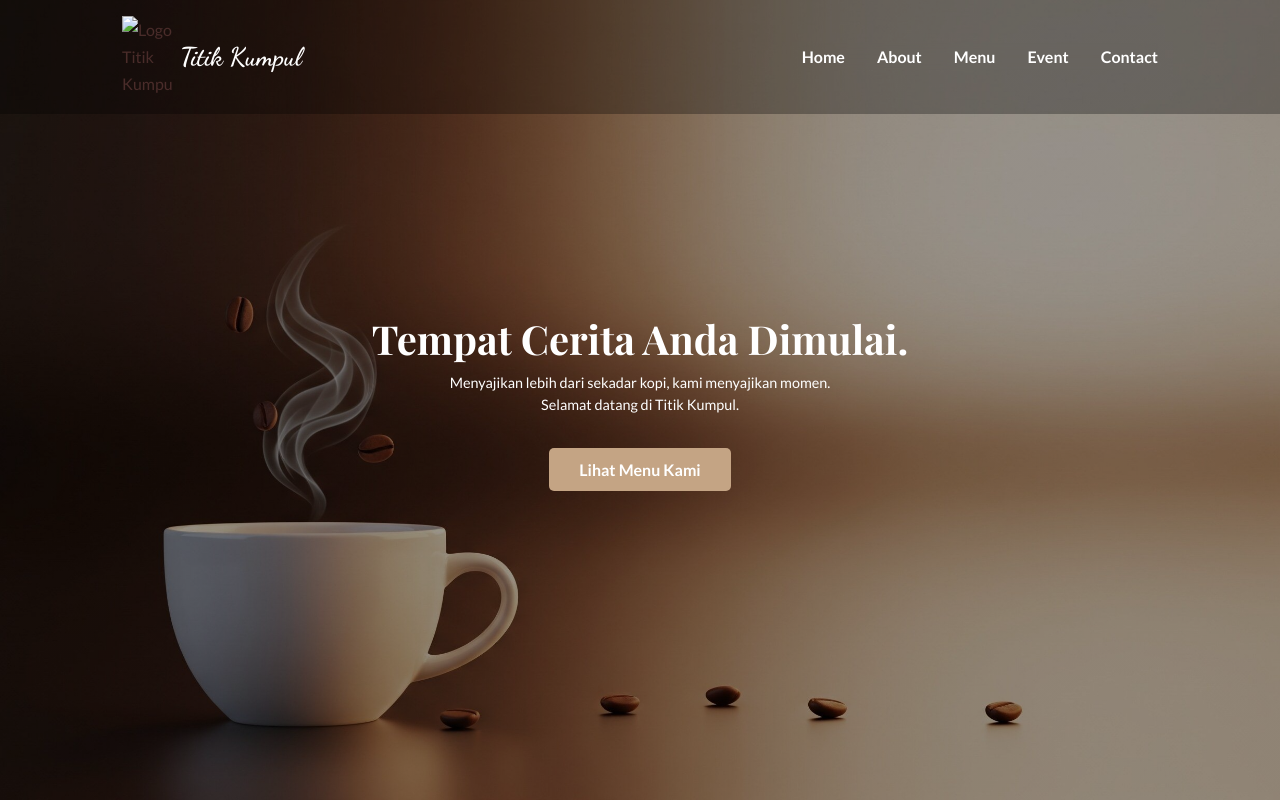
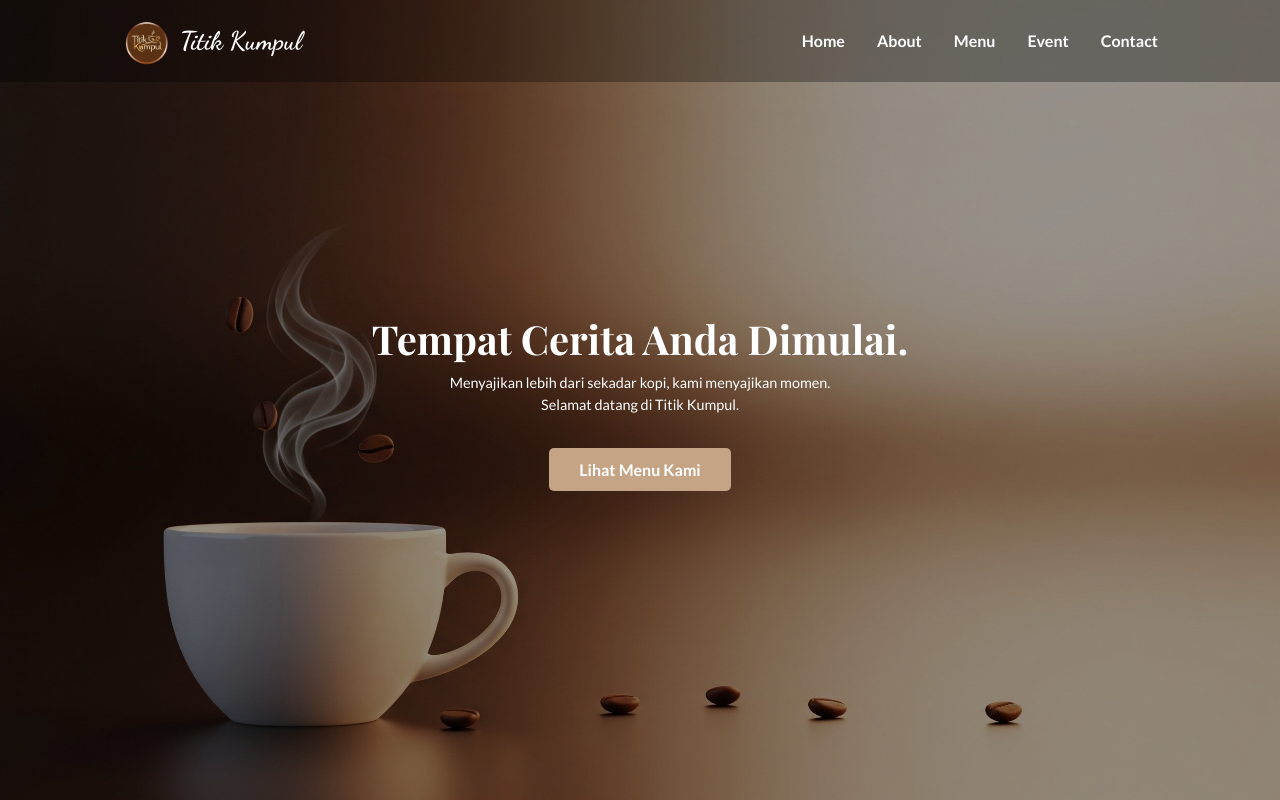
Before and after one commit to RJ-24Script/titik-kumpul, a plain HTML site: page index.html in a window 1280 px wide. Shown: the top 800 px of the page. Drawn offline with nearby package versions, Linux system fonts and the light colour scheme.

Commit message:
Update index.html

```diff
--- a/index.html
+++ b/index.html
@@ -44,7 +44,7 @@
       <nav class="container">
         <a href="#" class="logo">
           <img
-            src="img/logo-icon.jpg"
+            src="img/logo-icon.png"
             alt="Logo Titik Kumpul"
             class="logo-icon"
             loading="lazy">
```
